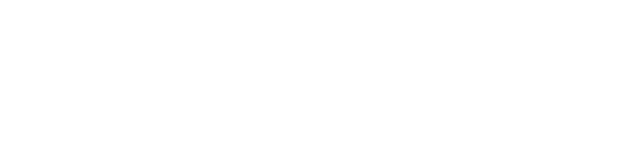
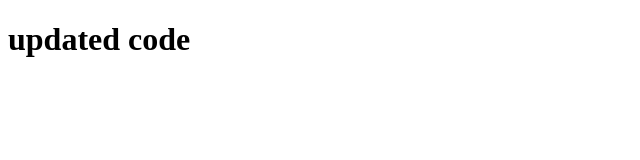
Before and after one commit to coreymarieh/myseconderepo, a plain HTML site: page index.html in a window 1280 px wide. Shown: the whole page, without its empty margins (0-640 px from the left). Drawn offline with Linux system fonts and the light colour scheme.

Commit message:
initial commit

```diff
--- a/index.html
+++ b/index.html
@@ -6,6 +6,6 @@
     <title>Document</title>
 </head>
 <body>
-
+    <h1>updated code</h1>
 </body>
 </html>
```
